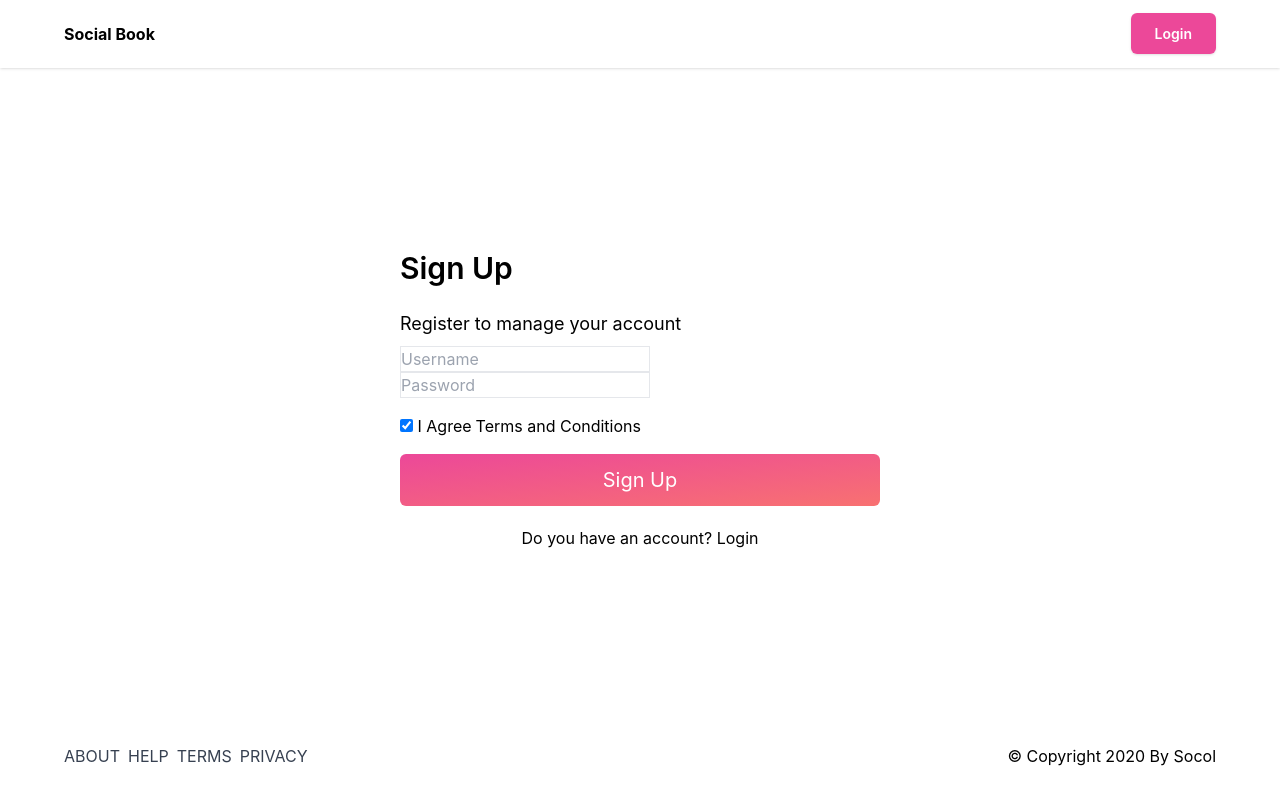
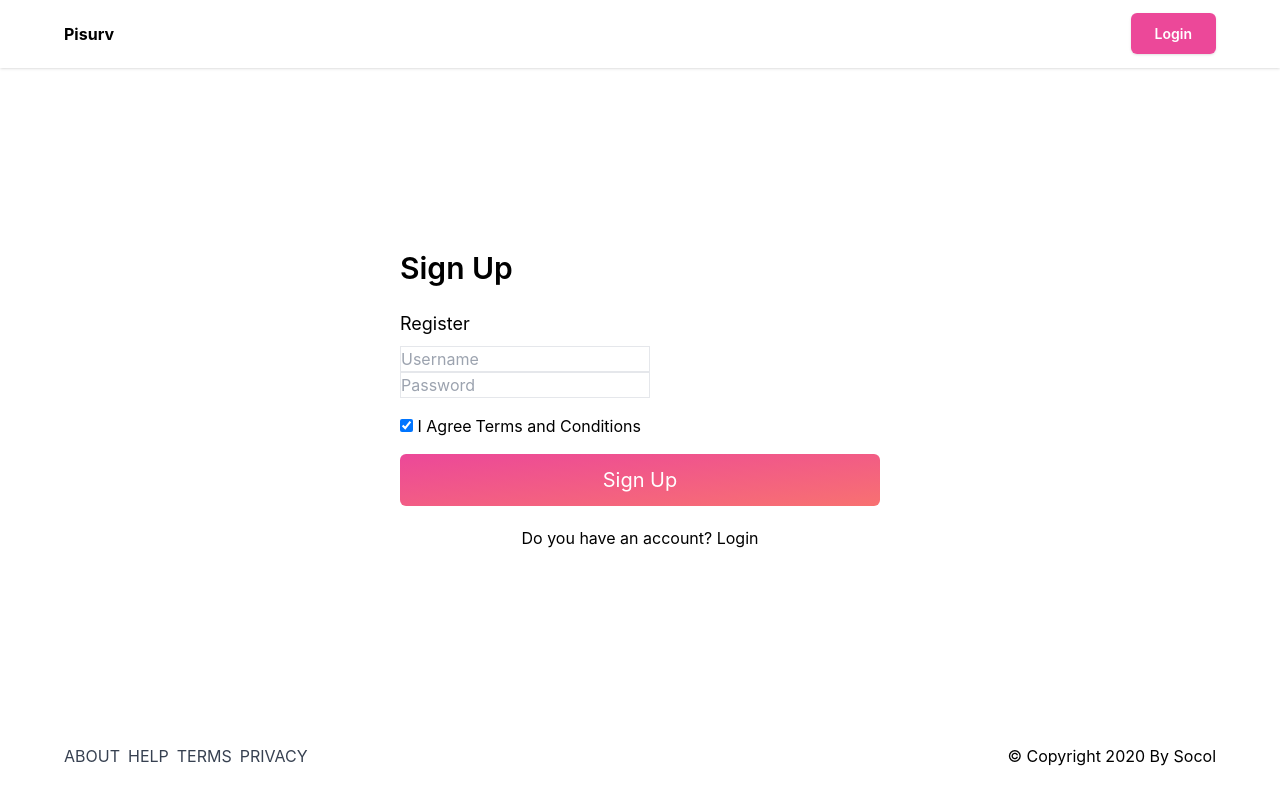
Before and after one commit to ibkay998/piSurv, a React (Create React App) app: page /register in a window 1280 px wide. Built offline with nearby package versions, Linux system fonts and the light colour scheme.

Commit message:
Update Register.js

```diff
--- a/src/routes/Register.js
+++ b/src/routes/Register.js
@@ -34,7 +34,7 @@ function Register() {
             <div class="max-w-6xl mx-auto">
                 <div class="flex items-center lg:justify-between justify-around">
                     <a href="trending.html">
-                        <b><h1>Social Book</h1></b>
+                        <b><h1>Pisurv</h1></b>
                     </a>
                     <div class="capitalize flex font-semibold hidden lg:block my-2 space-x-3 text-center text-sm">
                         <a href="/login" class="bg-pink-500 pink-500 px-6 py-3 rounded-md shadow text-white">Login</a>
@@ -48,7 +48,7 @@ function Register() {
         <div>
             <div class="lg:p-12 max-w-md max-w-xl lg:my-0 my-12 mx-auto p-6 space-y-">
                 <h1 class="lg:text-3xl text-xl font-semibold mb-6"> Sign Up</h1>
-                <p class="mb-2 text-black text-lg"> Register to manage your account </p>
+                <p class="mb-2 text-black text-lg"> Register </p>
 
 
                 <div id ="message_container">
```
